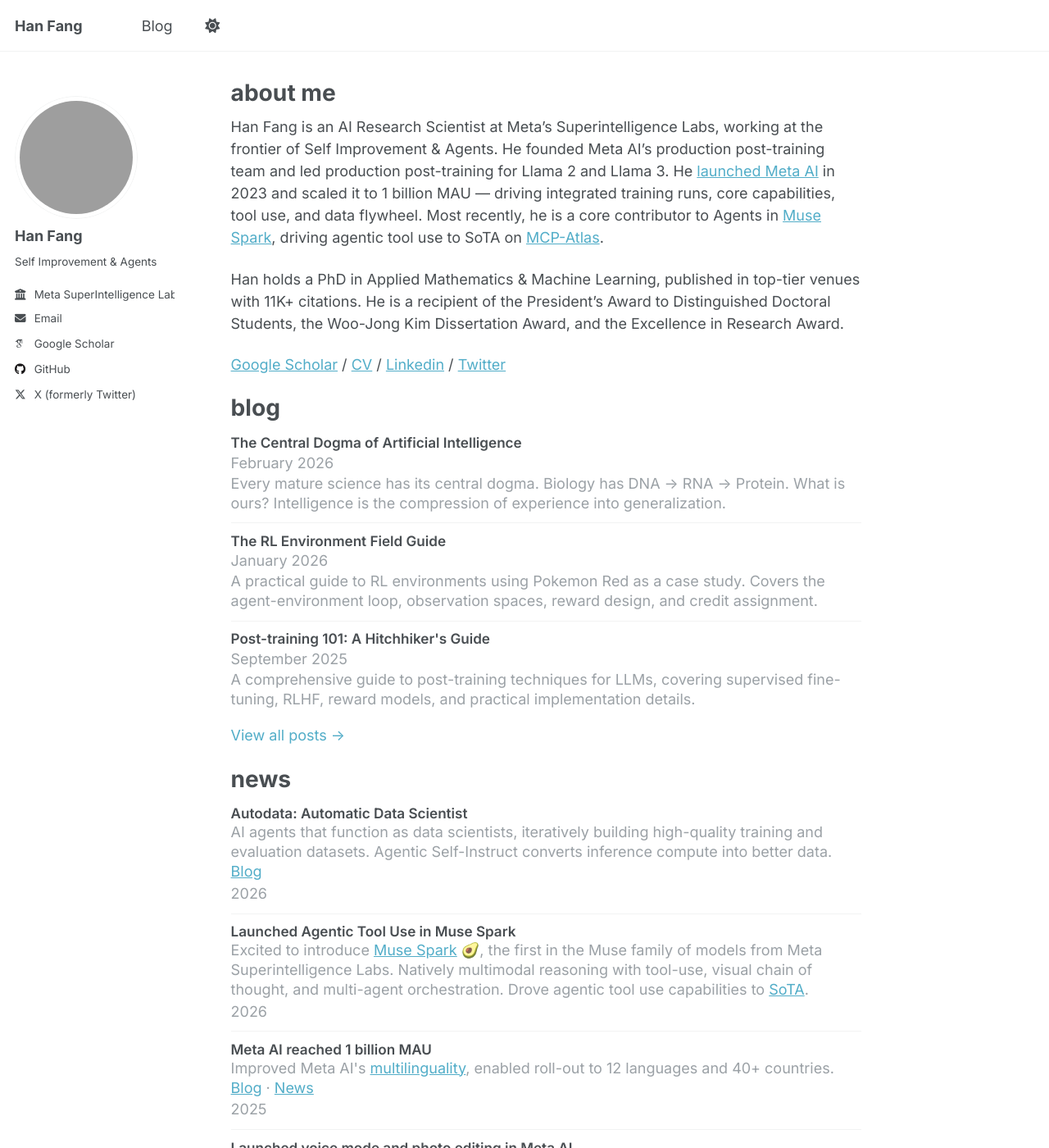
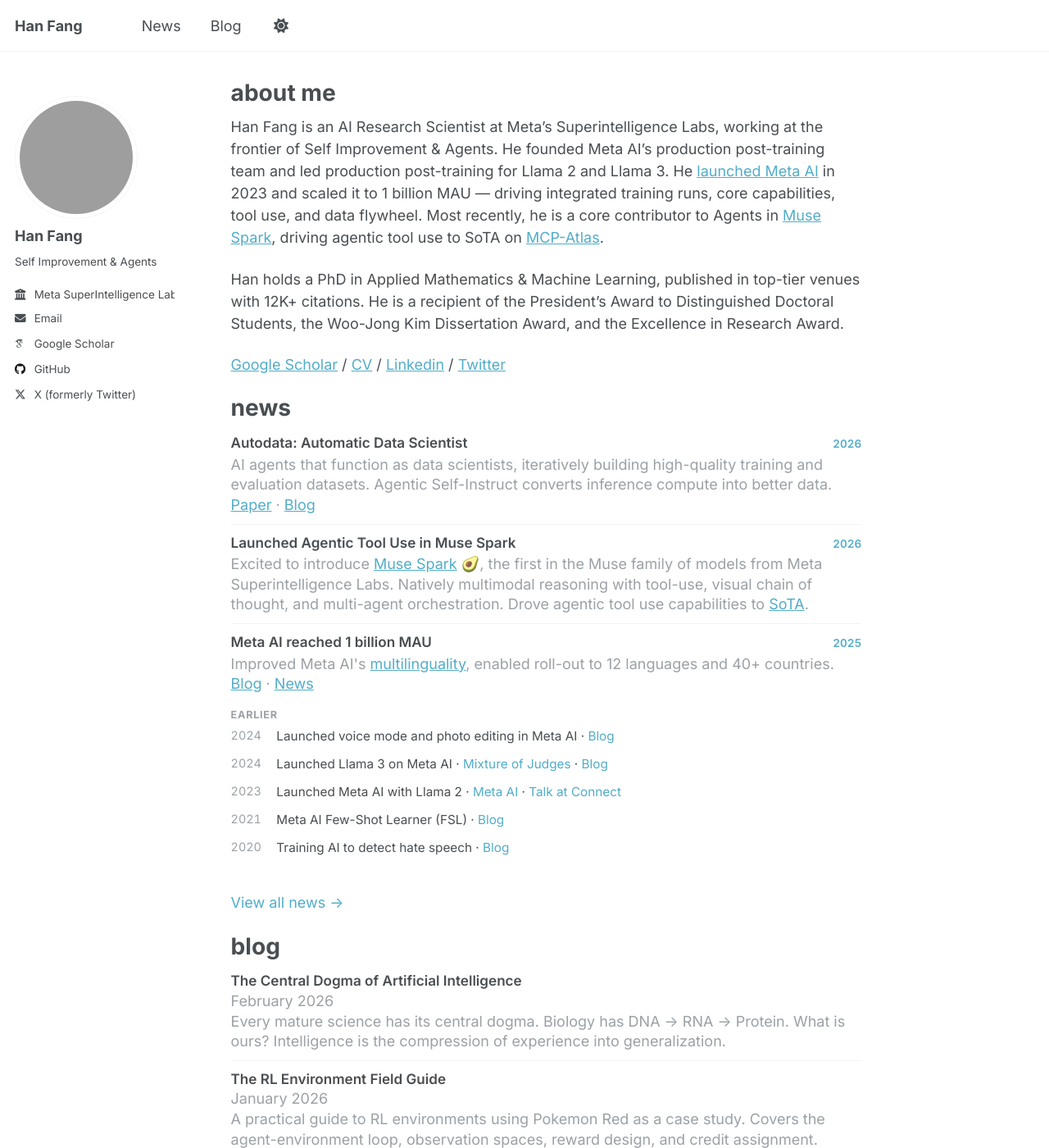
Before and after one commit to hanfang/hanfang.github.io, a Jekyll site: the page built from _pages/about.md, in a window 1280 px wide and 1400 px high. Shown: the whole window at 82% size. Built offline with Jekyll 4.4.1, drawn with Linux system fonts in a browser that asks for light colours; some web fonts are replaced; some of the changed text lies outside the part shown.

Commit message:
Restructure homepage news as tiered layout, add dedicated news page
- Tier recent news (full descriptions) above a compact "Earlier" list
- Add Autodata paper to news; bump citations to 12K+
- Add /news/ page mirroring the blog, with "View all news" link and nav entry
- Move news above blog; drop calendar emoji from news/blog dates

Co-Authored-By: Claude Opus 4.8 (1M context) <noreply@anthropic.com>

```diff
--- a/_data/navigation.yml
+++ b/_data/navigation.yml
@@ -10,6 +10,9 @@
 main:
   # - title: "Publications"
   #   url: /publications/
+
+  - title: "News"
+    url: /news/
 
   - title: "Blog"
     url: /blogs/
--- a/_pages/about.md
+++ b/_pages/about.md
@@ -9,9 +9,54 @@ redirect_from:
 
 Han Fang is an AI Research Scientist at Meta’s Superintelligence Labs, working at the frontier of Self Improvement & Agents. He founded Meta AI’s production post-training team and led production post-training for Llama 2 and Llama 3. He [launched Meta AI](https://developers.facebook.com/videos/2023/building-metas-next-generation-ai-product-experiences-with-llama/) in 2023 and scaled it to 1 billion MAU — driving integrated training runs, core capabilities, tool use, and data flywheel. Most recently, he is a core contributor to Agents in [Muse Spark](https://ai.meta.com/blog/introducing-muse-spark-msl/), driving agentic tool use to SoTA on [MCP-Atlas](https://labs.scale.com/leaderboard/mcp_atlas).
 
-Han holds a PhD in Applied Mathematics & Machine Learning, published in top-tier venues with 11K+ citations. He is a recipient of the President’s Award to Distinguished Doctoral Students, the Woo-Jong Kim Dissertation Award, and the Excellence in Research Award.
+Han holds a PhD in Applied Mathematics & Machine Learning, published in top-tier venues with 12K+ citations. He is a recipient of the President’s Award to Distinguished Doctoral Students, the Woo-Jong Kim Dissertation Award, and the Excellence in Research Award.
 
 [Google Scholar](https://scholar.google.com/citations?user=mQIqIVwAAAAJ) / [CV](/files/Han_Fang_CV.pdf) / [Linkedin](https://www.linkedin.com/in/hfang15/) / [Twitter](https://x.com/Han_Fang_)
+
+
+news
+======
+
+<div class="news-recent">
+
+<div class="news-item">
+  <div class="news-item__head">
+    <h3 class="news-item__title">Autodata: Automatic Data Scientist</h3>
+    <span class="news-item__year">2026</span>
+  </div>
+  <p class="news-item__desc">AI agents that function as data scientists, iteratively building high-quality training and evaluation datasets. Agentic Self-Instruct converts inference compute into better data. <a href="https://arxiv.org/abs/2606.25996">Paper</a> · <a href="https://facebookresearch.github.io/RAM/blogs/autodata/">Blog</a></p>
+</div>
+
+<div class="news-item">
+  <div class="news-item__head">
+    <h3 class="news-item__title">Launched Agentic Tool Use in Muse Spark</h3>
+    <span class="news-item__year">2026</span>
+  </div>
+  <p class="news-item__desc">Excited to introduce <a href="https://ai.meta.com/blog/introducing-muse-spark-msl/">Muse Spark</a> 🥑, the first in the Muse family of models from Meta Superintelligence Labs. Natively multimodal reasoning with tool-use, visual chain of thought, and multi-agent orchestration. Drove agentic tool use capabilities to <a href="https://labs.scale.com/leaderboard/mcp_atlas">SoTA</a>.</p>
+</div>
+
+<div class="news-item">
+  <div class="news-item__head">
+    <h3 class="news-item__title">Meta AI reached 1 billion MAU</h3>
+    <span class="news-item__year">2025</span>
+  </div>
+  <p class="news-item__desc">Improved Meta AI's <a href="https://about.fb.com/news/2024/07/meta-ai-is-now-multilingual-more-creative-and-smarter/">multilinguality</a>, enabled roll-out to 12 languages and 40+ countries. <a href="https://ai.meta.com/blog/future-of-ai-built-with-llama/">Blog</a> · <a href="https://techcrunch.com/2025/05/29/meta-ai-now-has-1b-monthly-active-users/">News</a></p>
+</div>
+
+</div>
+
+<div class="news-earlier">
+  <h4 class="news-earlier__label">Earlier</h4>
+  <ul class="news-compact">
+    <li><span class="news-compact__year">2024</span> <span class="news-compact__body">Launched voice mode and photo editing in Meta AI · <a href="https://about.fb.com/news/2024/09/metas-ai-product-news-connect/">Blog</a></span></li>
+    <li><span class="news-compact__year">2024</span> <span class="news-compact__body">Launched Llama 3 on Meta AI · <a href="https://arxiv.org/abs/2409.20370">Mixture of Judges</a> · <a href="https://ai.meta.com/blog/meta-llama-3-1/">Blog</a></span></li>
+    <li><span class="news-compact__year">2023</span> <span class="news-compact__body">Launched Meta AI with Llama 2 · <a href="https://about.fb.com/news/2023/09/introducing-ai-powered-assistants-characters-and-creative-tools/">Meta AI</a> · <a href="https://developers.facebook.com/videos/2023/building-metas-next-generation-ai-product-experiences-with-llama/">Talk at Connect</a></span></li>
+    <li><span class="news-compact__year">2021</span> <span class="news-compact__body">Meta AI Few-Shot Learner (FSL) · <a href="https://ai.meta.com/blog/harmful-content-can-evolve-quickly-our-new-ai-system-adapts-to-tackle-it/">Blog</a></span></li>
+    <li><span class="news-compact__year">2020</span> <span class="news-compact__body">Training AI to detect hate speech · <a href="https://ai.meta.com/blog/training-ai-to-detect-hate-speech-in-the-real-world/">Blog</a></span></li>
+  </ul>
+</div>
+
+<p class="blog-more"><a href="/news/">View all news →</a></p>
 
 
 blog
@@ -40,62 +85,6 @@ blog
 </div>
 
 <p class="blog-more"><a href="/blogs/">View all posts →</a></p>
-
-
-news
-======
-
-<div class="card-list">
-
-<div class="card-item">
-  <h3 class="card-item__title">Autodata: Automatic Data Scientist</h3>
-  <p class="card-item__desc">AI agents that function as data scientists, iteratively building high-quality training and evaluation datasets. Agentic Self-Instruct converts inference compute into better data. <a href="https://facebookresearch.github.io/RAM/blogs/autodata/">Blog</a></p>
-  <p class="card-item__date">2026</p>
-</div>
-
-<div class="card-item">
-  <h3 class="card-item__title">Launched Agentic Tool Use in Muse Spark</h3>
-  <p class="card-item__desc">Excited to introduce <a href="https://ai.meta.com/blog/introducing-muse-spark-msl/">Muse Spark</a> 🥑, the first in the Muse family of models from Meta Superintelligence Labs. Natively multimodal reasoning with tool-use, visual chain of thought, and multi-agent orchestration. Drove agentic tool use capabilities to <a href="https://labs.scale.com/leaderboard/mcp_atlas">SoTA</a>.</p>
-  <p class="card-item__date">2026</p>
-</div>
-
-<div class="card-item">
-  <h3 class="card-item__title">Meta AI reached 1 billion MAU</h3>
-  <p class="card-item__desc">Improved Meta AI's <a href="https://about.fb.com/news/2024/07/meta-ai-is-now-multilingual-more-creative-and-smarter/">multilinguality</a>, enabled roll-out to 12 languages and 40+ countries. <a href="https://ai.meta.com/blog/future-of-ai-built-with-llama/">Blog</a> · <a href="https://techcrunch.com/2025/05/29/meta-ai-now-has-1b-monthly-active-users/">News</a></p>
-  <p class="card-item__date">2025</p>
-</div>
-
-<div class="card-item">
-  <h3 class="card-item__title">Launched voice mode and photo editing in Meta AI</h3>
-  <p class="card-item__desc">Launched updated Llama 3 model for voice mode. Improved Planner for photo editing with multimodal inputs. <a href="https://about.fb.com/news/2024/09/metas-ai-product-news-connect/">Blog</a></p>
-  <p class="card-item__date">Connect 2024</p>
-</div>
-
-<div class="card-item">
-  <h3 class="card-item__title">Launched Llama 3 on Meta AI</h3>
-  <p class="card-item__desc">Developed Meta AI's online RL with <a href="https://arxiv.org/abs/2409.20370">Mixture of Judges</a>, improving reasoning, instructions following, safety. <a href="https://ai.meta.com/blog/meta-llama-3-1/">Blog</a></p>
-  <p class="card-item__date">2024</p>
-</div>
-
-<div class="card-item">
-  <h3 class="card-item__title">Launched Meta AI with Llama 2</h3>
-  <p class="card-item__desc">Debut <a href="https://about.fb.com/news/2023/09/introducing-ai-powered-assistants-characters-and-creative-tools/">Meta AI</a> into Family of Apps. Created Orchestrator for tool use. <a href="https://developers.facebook.com/videos/2023/building-metas-next-generation-ai-product-experiences-with-llama/">My talk at Connect</a></p>
-  <p class="card-item__date">2023</p>
-</div>
-
-<div class="card-item">
-  <h3 class="card-item__title">Meta AI Few-Shot Learner (FSL)</h3>
-  <p class="card-item__desc">Developed FSL for detecting new forms of harmful content across 100+ languages. <a href="https://ai.meta.com/blog/harmful-content-can-evolve-quickly-our-new-ai-system-adapts-to-tackle-it/">Blog</a></p>
-  <p class="card-item__date">2021</p>
-</div>
-
-<div class="card-item">
-  <h3 class="card-item__title">Training AI to detect hate speech</h3>
-  <p class="card-item__desc">Built RL-based framework to E2E optimize hate speech classifiers. <a href="https://ai.meta.com/blog/training-ai-to-detect-hate-speech-in-the-real-world/">Blog</a></p>
-  <p class="card-item__date">2020</p>
-</div>
-
-</div>
 
 
 featured papers
--- /dev/null
+++ b/_pages/news.md
@@ -0,0 +1,56 @@
+---
+layout: archive
+title: "News"
+permalink: /news/
+author_profile: true
+---
+
+A timeline of launches, research, and milestones.
+
+<article>
+  <h2>Autodata: Automatic Data Scientist</h2>
+  <p><strong>2026</strong></p>
+  <p>AI agents that function as data scientists, iteratively building high-quality training and evaluation datasets. Agentic Self-Instruct converts inference compute into better data. <a href="https://arxiv.org/abs/2606.25996">Paper</a> · <a href="https://facebookresearch.github.io/RAM/blogs/autodata/">Blog</a></p>
+</article>
+
+<article>
+  <h2>Launched Agentic Tool Use in Muse Spark</h2>
+  <p><strong>2026</strong></p>
+  <p>Excited to introduce <a href="https://ai.meta.com/blog/introducing-muse-spark-msl/">Muse Spark</a> 🥑, the first in the Muse family of models from Meta Superintelligence Labs. Natively multimodal reasoning with tool-use, visual chain of thought, and multi-agent orchestration. Drove agentic tool use capabilities to <a href="https://labs.scale.com/leaderboard/mcp_atlas">SoTA</a>.</p>
+</article>
+
+<article>
+  <h2>Meta AI reached 1 billion MAU</h2>
+  <p><strong>2025</strong></p>
+  <p>Improved Meta AI's <a href="https://about.fb.com/news/2024/07/meta-ai-is-now-multilingual-more-creative-and-smarter/">multilinguality</a>, enabled roll-out to 12 languages and 40+ countries. <a href="https://ai.meta.com/blog/future-of-ai-built-with-llama/">Blog</a> · <a href="https://techcrunch.com/2025/05/29/meta-ai-now-has-1b-monthly-active-users/">News</a></p>
+</article>
+
+<article>
+  <h2>Launched voice mode and photo editing in Meta AI</h2>
+  <p><strong>Connect 2024</strong></p>
+  <p>Launched updated Llama 3 model for voice mode. Improved Planner for photo editing with multimodal inputs. <a href="https://about.fb.com/news/2024/09/metas-ai-product-news-connect/">Blog</a></p>
+</article>
+
+<article>
+  <h2>Launched Llama 3 on Meta AI</h2>
+  <p><strong>2024</strong></p>
+  <p>Developed Meta AI's online RL with <a href="https://arxiv.org/abs/2409.20370">Mixture of Judges</a>, improving reasoning, instructions following, safety. <a href="https://ai.meta.com/blog/meta-llama-3-1/">Blog</a></p>
+</article>
+
+<article>
+  <h2>Launched Meta AI with Llama 2</h2>
+  <p><strong>2023</strong></p>
+  <p>Debut <a href="https://about.fb.com/news/2023/09/introducing-ai-powered-assistants-characters-and-creative-tools/">Meta AI</a> into Family of Apps. Created Orchestrator for tool use. <a href="https://developers.facebook.com/videos/2023/building-metas-next-generation-ai-product-experiences-with-llama/">My talk at Connect</a></p>
+</article>
+
+<article>
+  <h2>Meta AI Few-Shot Learner (FSL)</h2>
+  <p><strong>2021</strong></p>
+  <p>Developed FSL for detecting new forms of harmful content across 100+ languages. <a href="https://ai.meta.com/blog/harmful-content-can-evolve-quickly-our-new-ai-system-adapts-to-tackle-it/">Blog</a></p>
+</article>
+
+<article>
+  <h2>Training AI to detect hate speech</h2>
+  <p><strong>2020</strong></p>
+  <p>Built RL-based framework to E2E optimize hate speech classifiers. <a href="https://ai.meta.com/blog/training-ai-to-detect-hate-speech-in-the-real-world/">Blog</a></p>
+</article>
--- a/assets/css/custom.scss
+++ b/assets/css/custom.scss
@@ -227,6 +227,115 @@ img.author__avatar {
 }
 
 /* ==========================================================================
+   NEWS — TIERED (recent featured + earlier compact)
+   ========================================================================== */
+
+.news-recent {
+  display: flex;
+  flex-direction: column;
+  gap: 0.6rem;
+  margin: 0.75rem 0 1rem 0;
+}
+
+.news-recent .news-item {
+  border-bottom: 1px solid var(--global-border-color, #e1e1e1);
+  padding-bottom: 0.6rem;
+  font-size: inherit;
+  line-height: inherit;
+}
+
+.news-recent .news-item:last-child {
+  border-bottom: none;
+  padding-bottom: 0;
+}
+
+.news-item__head {
+  display: flex;
+  justify-content: space-between;
+  align-items: baseline;
+  gap: 0.75rem;
+}
+
+.news-item__title {
+  margin: 0 !important;
+  font-size: 0.95rem;
+  font-weight: 600;
+  line-height: 1.25;
+}
+
+.news-item__year {
+  flex-shrink: 0;
+  font-size: 0.75rem;
+  font-weight: 600;
+  color: var(--global-link-color, #0066cc);
+  font-variant-numeric: tabular-nums;
+}
+
+.news-item__desc {
+  font-size: 0.8rem;
+  color: var(--global-text-color-light, #555);
+  line-height: 1.35;
+  margin: 0.2rem 0 0 0 !important;
+  padding: 0 !important;
+}
+
+.news-item__desc a {
+  color: var(--global-link-color, #0066cc);
+}
+
+.news-earlier {
+  margin: 0 0 2rem 0;
+}
+
+.news-earlier__label {
+  font-size: 0.7rem;
+  text-transform: uppercase;
+  letter-spacing: 0.06em;
+  color: var(--global-text-color-light, #888);
+  font-weight: 700;
+  margin: 0 0 0.5rem 0;
+}
+
+.news-compact {
+  list-style: none;
+  margin: 0;
+  padding: 0;
+  display: flex;
+  flex-direction: column;
+  gap: 0.35rem;
+}
+
+.news-compact li {
+  display: flex;
+  gap: 0.6rem;
+  font-size: 0.85rem;
+  line-height: 1.3;
+}
+
+.news-compact__year {
+  flex-shrink: 0;
+  width: 2.5rem;
+  color: var(--global-text-color-light, #888);
+  font-size: 0.8rem;
+  font-variant-numeric: tabular-nums;
+}
+
+.news-compact__body {
+  flex: 1;
+  min-width: 0;
+  color: var(--global-text-color, #333);
+}
+
+.news-compact a {
+  color: var(--global-link-color, #0066cc);
+  text-decoration: none;
+}
+
+.news-compact a:hover {
+  text-decoration: underline;
+}
+
+/* ==========================================================================
    PAPER LIST (with thumbnails)
    ========================================================================== */
 
```
Also changed, not shown: _pages/blogs.md (+3 -3 lines).
